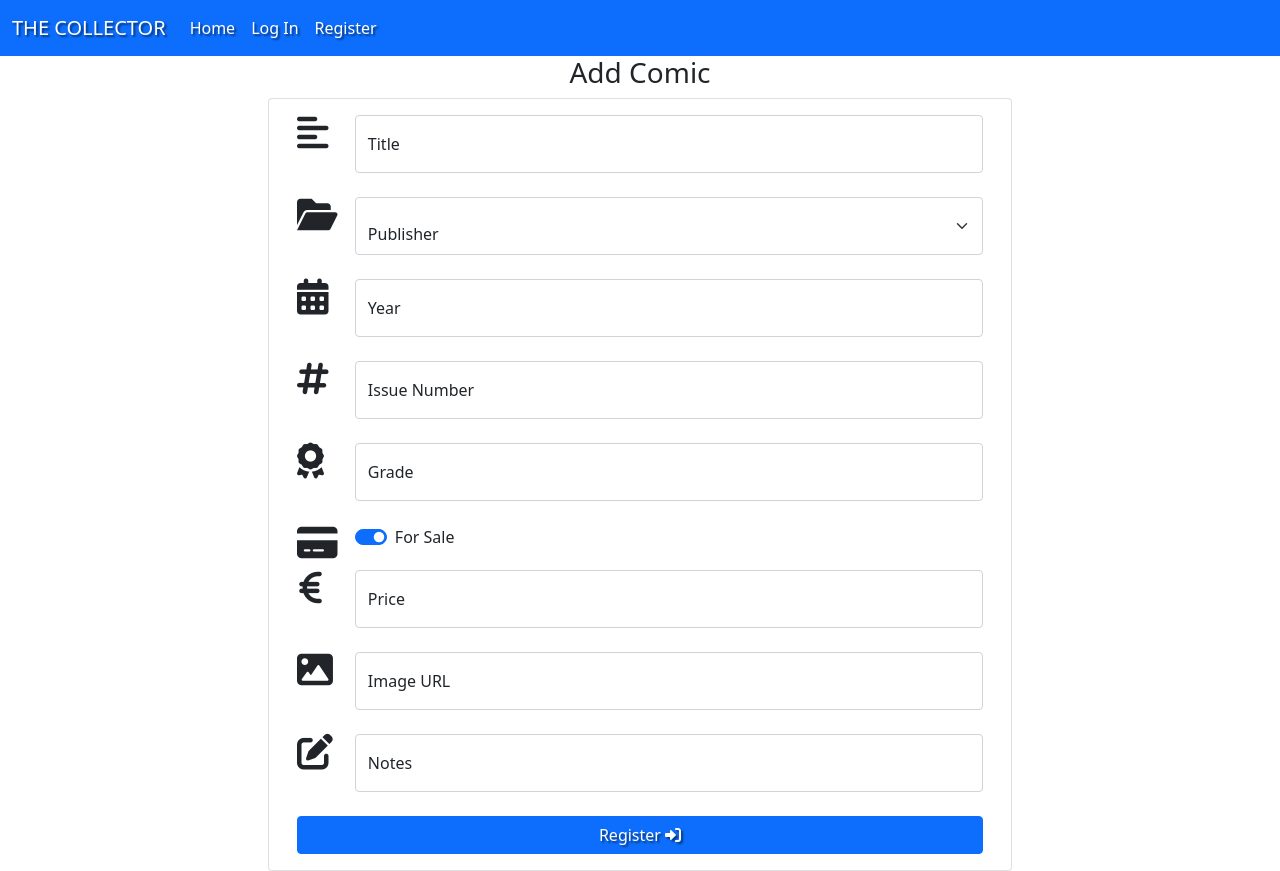
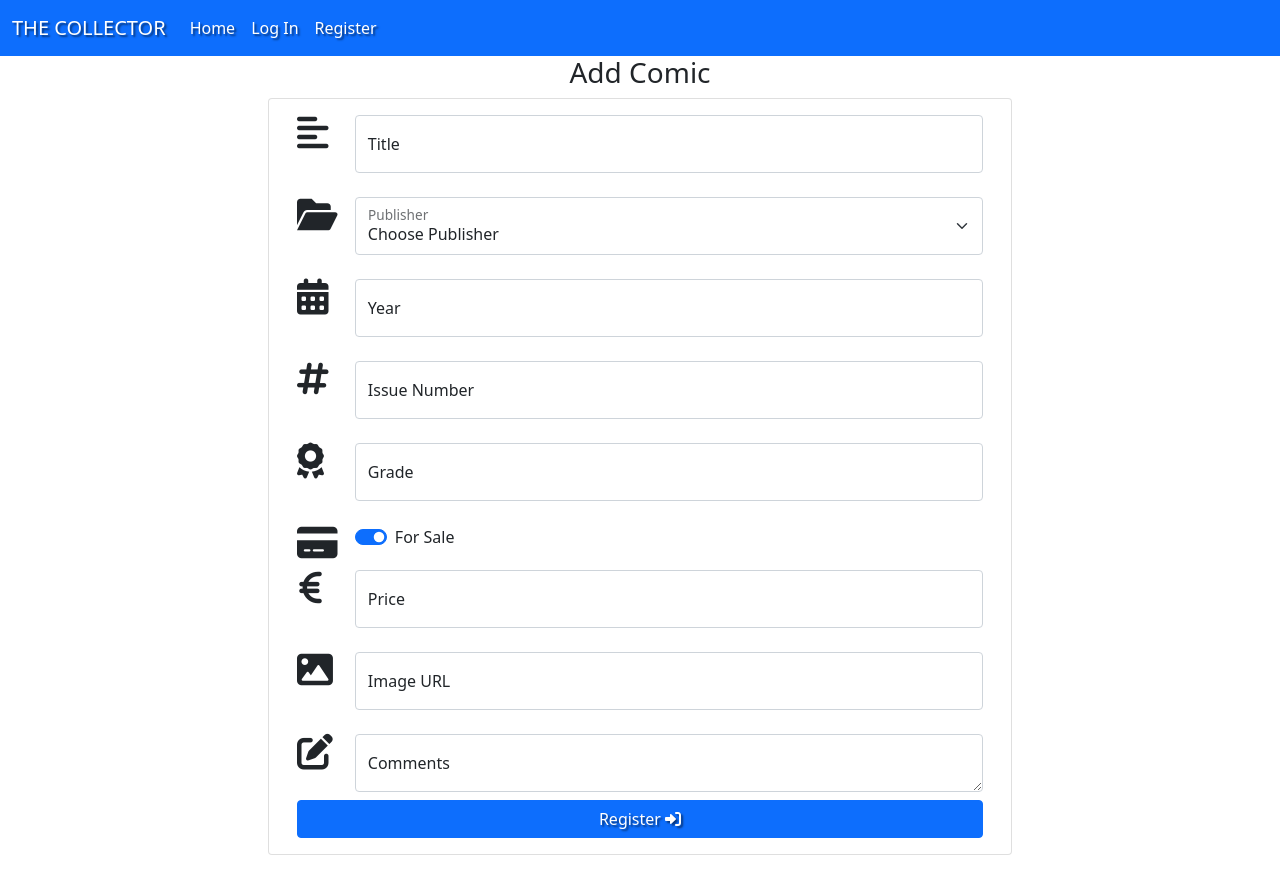
Before and after one commit to CarlaBuongiorno/The-Collector, a Flask app: page /add_comic in a window 1280 px wide. Run offline with Flask 2, Linux system fonts and the light colour scheme; data that the repository does not hold is empty; some libraries are stand-ins or nearby versions.

Commit message:
Add publishers dropdown

```diff
--- a/app.py
+++ b/app.py
@@ -115,7 +115,8 @@ def logout():
 
 @app.route("/add_comic")
 def add_comic():
-    return render_template("add_comic.html")
+    publishers = mongo.db.publishers.find().sort("publisher_name", 1)
+    return render_template("add_comic.html", publishers=publishers)
 
 
 if __name__ == "__main__":
--- a/templates/add_comic.html
+++ b/templates/add_comic.html
@@ -15,7 +15,7 @@
                         <div class="col-md-10 offset-md-1 col-lg-11 offset-lg-0">
                             <div class="form-floating mb-3">
                                 <input type="text" name="title" class="form-control col-md-8" id="floatingInput"
-                                    placeholder="Title" minlength="5" maxlength="25" required>
+                                    placeholder="Title" minlength="2" maxlength="25" required>
                                 <label for="title">Title</label>
                             </div>
                         </div>
@@ -25,12 +25,13 @@
                         </div>
                         <div class="col-md-10 offset-md-1 col-lg-11 offset-lg-0">
                             <div class="form-floating mb-3">
-                                <select class="form-select" aria-label="Select Publisher" required>
-                                    <option selected>Publisher</option>
-                                    <option value="1">One</option>
-                                    <option value="2">Two</option>
-                                    <option value="3">Three</option>
+                                <select id="publisher_name" class="form-select" name="publisher_name" aria-label="Select Publisher" required>
+                                    <option value="" disabled selected>Choose Publisher</option>
+                                    {% for publisher in publishers %}
+                                        <option value="{{ publisher.publisher_name }}">{{ publisher.publisher_name }}</option>
+                                    {% endfor %}
                                   </select>
+                                  <label for="publisher_name">Publisher</label>
                             </div>
                         </div>
                         <!-- year -->
@@ -103,11 +104,10 @@
                             <i class="fas fa-edit col-md fields"></i>
                         </div>
                         <div class="col-md-10 offset-md-1 col-lg-11 offset-lg-0">
-                            <div class="form-floating mb-3">
-                                <input type="text" name="notes" class="form-control col-md-8" id="floatingInput"
-                                    placeholder="Notes" minlength="5" maxlength="50">
-                                <label for="image">Notes</label>
-                            </div>
+                            <div class="form-floating">
+                                <textarea class="form-control" placeholder="Leave a comment here" id="floatingTextarea"></textarea>
+                                <label for="floatingTextarea">Comments</label>
+                              </div>
                         </div>
                         <!-- register -->
                         <div class="d-grid gap-2">
```
